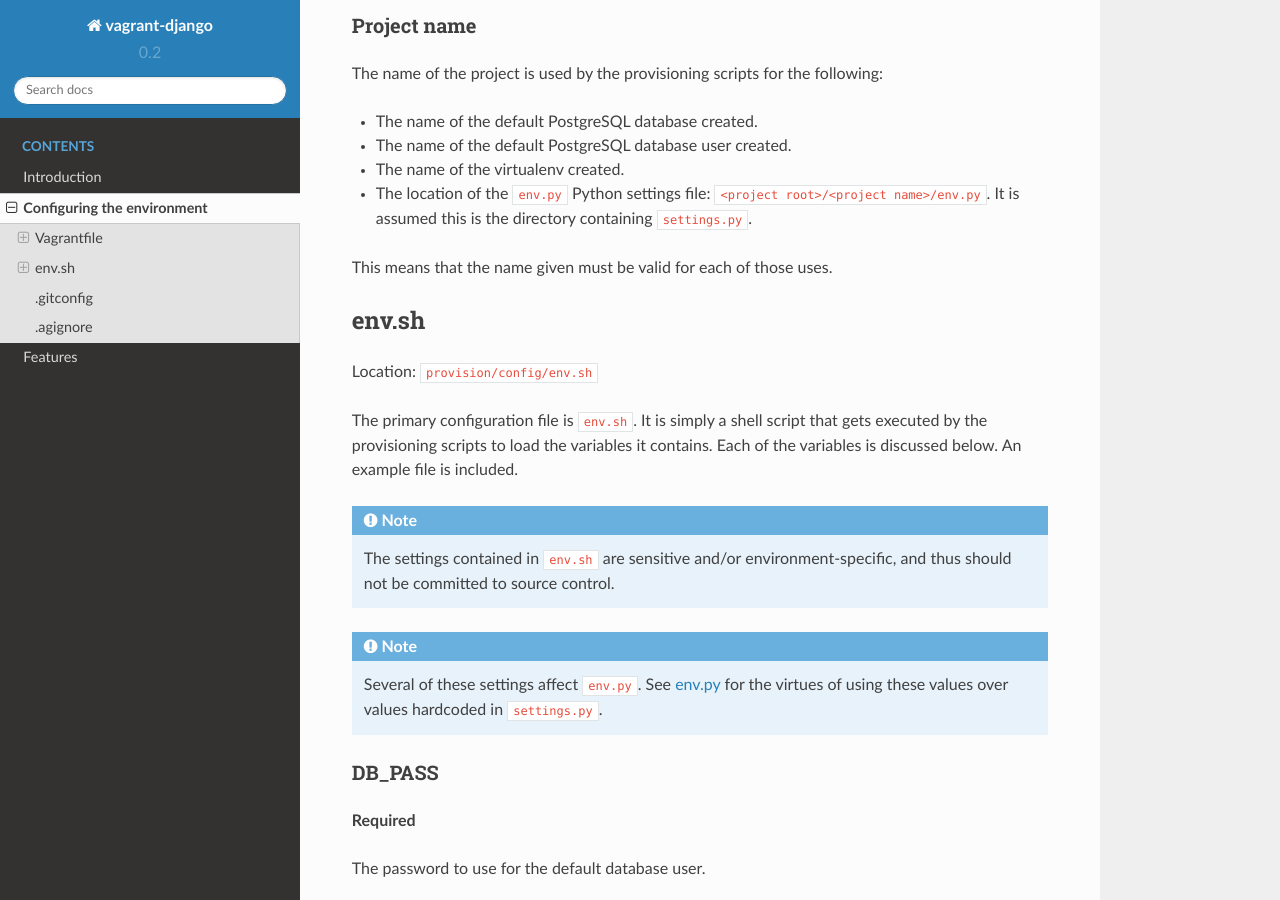
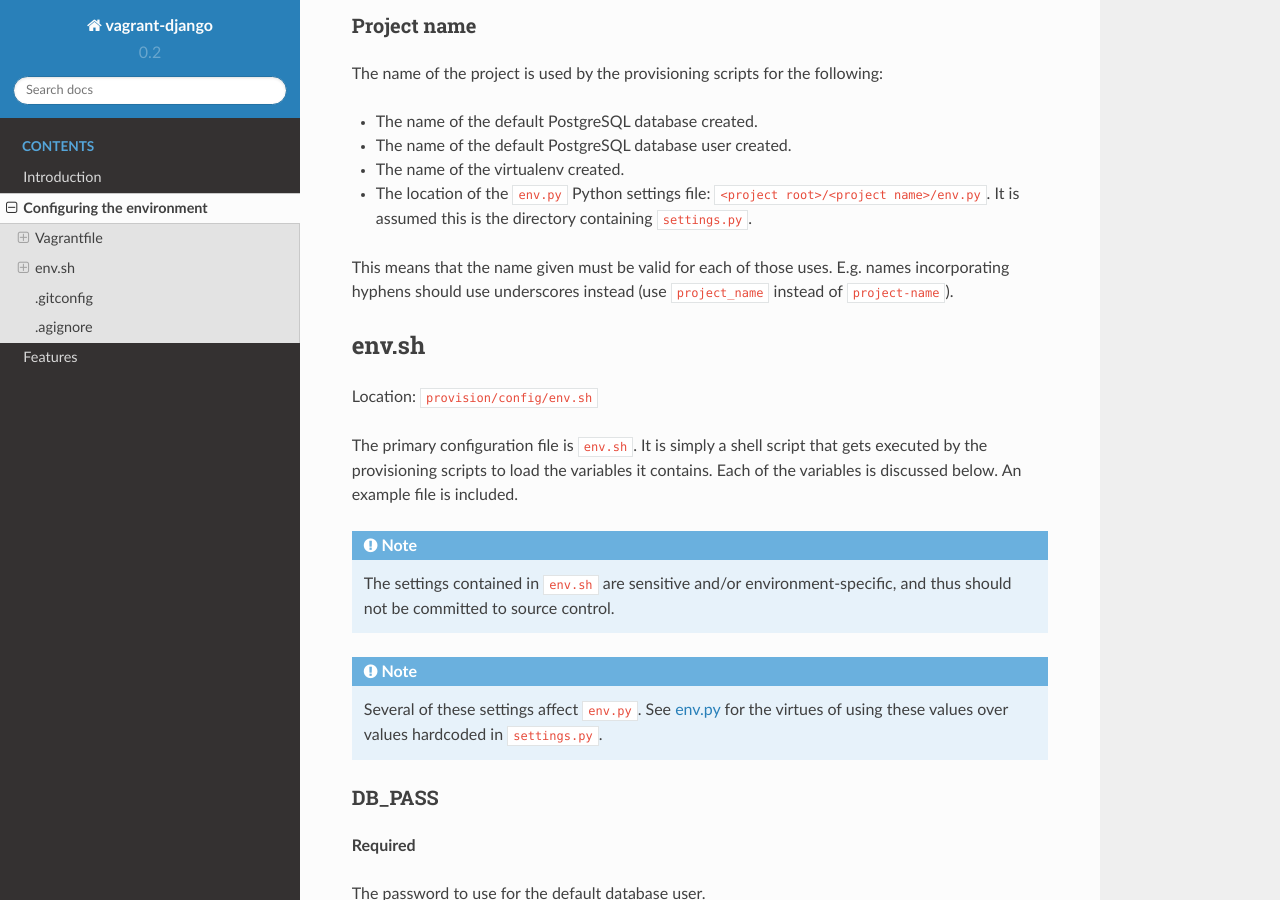
Before and after one commit to oogles/vagrant-django, a Sphinx documentation site: the page built from docs/config.rst, in a window 1280 px wide and 900 px high, scrolled down 757 px. Built offline with Sphinx 7.4.7 and the Read the Docs theme 2.0.0, drawn with Linux system fonts in a browser that asks for light colours.

Commit message:
Standardised usage of PROJECT_NAME.

```diff
--- a/docs/config.rst
+++ b/docs/config.rst
@@ -37,7 +37,7 @@ The name of the project is used by the provisioning scripts for the following:
 * The name of the virtualenv created.
 * The location of the ``env.py`` Python settings file: ``<project root>/<project name>/env.py``. It is assumed this is the directory containing ``settings.py``.
 
-This means that the name given must be valid for each of those uses.
+This means that the name given must be valid for each of those uses. E.g. names incorporating hyphens should use underscores instead (use ``project_name`` instead of ``project-name``).
 
 
 .. _conf-env-sh:
```
Also changed, not shown: 3 other files.
